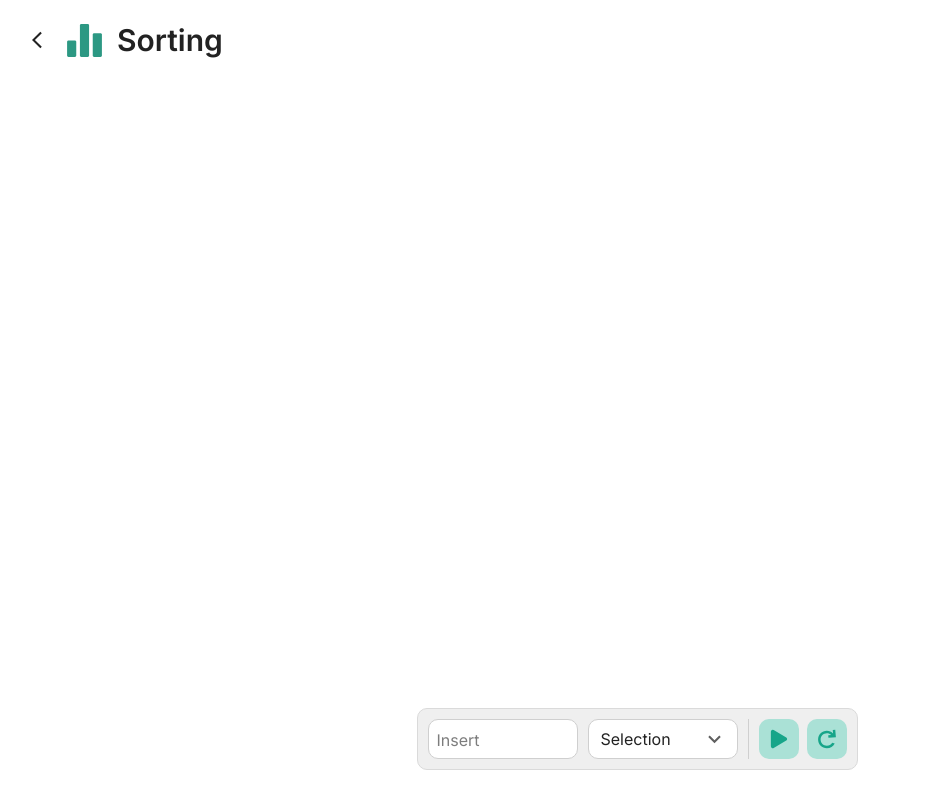
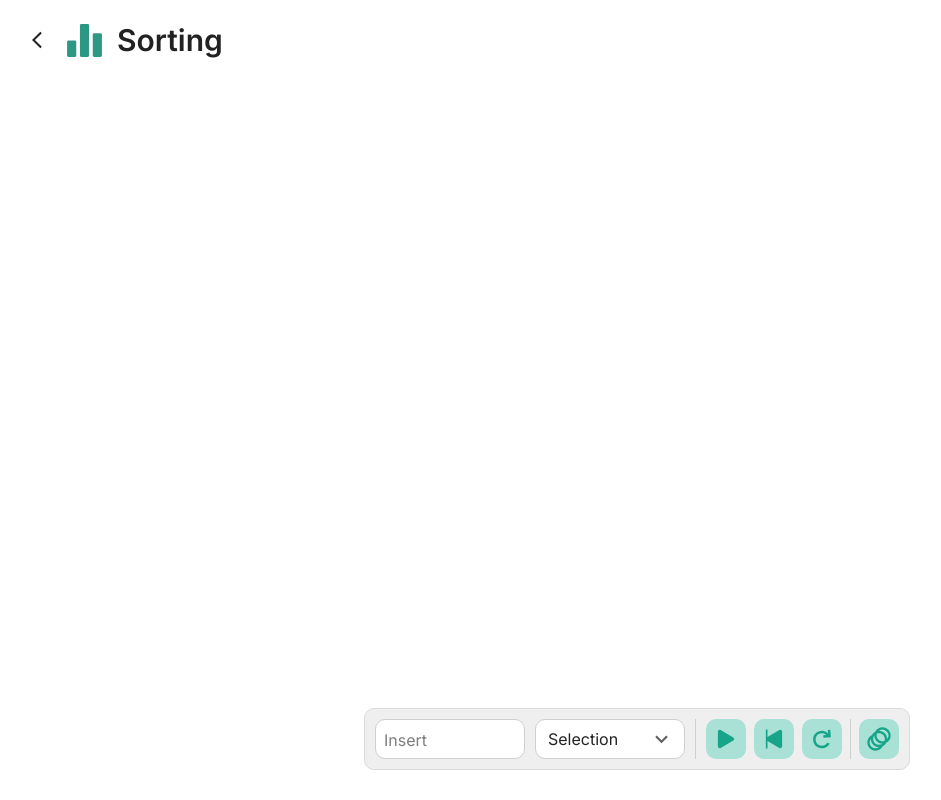
Before and after one commit to ckdhkdwns/algospace, a Next.js app: page /board/sorting in a window 1280 px wide. Shown: the whole page, without its empty margins (3-944 px from the left). Built offline with nearby package versions, Linux system fonts and the light colour scheme.

Commit message:
FEAT: 삽입 정렬 시작
삽입 정렬을 시각화 할 때 bar들이 위아래로도 움직여야 해서 전체 bar들 높이 비율 조절 기능을 추가했습니다.

디폴트 비율은 SVG 높이의 90%이고 heightScale state로 전체 bar의 높이 비율을 조절 가능합니다.

```diff
--- a/components/sorting/board/board.tsx
+++ b/components/sorting/board/board.tsx
@@ -76,8 +76,9 @@ const Svg = styled(motion.svg)`
 
 type SortingBoardProps = {
   sortingValues: SortingValue[];
+  heightScale: number;
 };
-export default function SortingBoard({ sortingValues }: SortingBoardProps) {
+export default function SortingBoard({ sortingValues,heightScale }: SortingBoardProps) {
   const [maxValue, setMaxValue] = useState<number>(1);
   const boardRef = useRef(null);
 
@@ -113,7 +114,7 @@ export default function SortingBoard({ sortingValues }: SortingBoardProps) {
           return (
             <ValueBar
               sortingValue={sortingValue}
-              maxValue={maxValue}
+              height = {((sortingValue.value * 90) / maxValue) * heightScale + "%"}
             ></ValueBar>
           );
         })}
--- a/components/sorting/board/elements/valueBar.tsx
+++ b/components/sorting/board/elements/valueBar.tsx
@@ -1,6 +1,7 @@
 import { SORTING_GAP, SORTING_WIDTH } from "@/interfaces/constants";
 import { SortingValue } from "@/interfaces/types";
 import { motion } from "framer-motion";
+import { useEffect } from "react";
 import styled from "styled-components";
 
 const Wrapper = styled(motion.g)``;
@@ -15,11 +16,14 @@ const Text = styled(motion.text)`
 
 type ValueBarProps = {
   sortingValue: SortingValue;
-  maxValue: number;
+  height: string;
 };
 
-export default function ValueBar({ sortingValue, maxValue }: ValueBarProps) {
+export default function ValueBar({ sortingValue, height }: ValueBarProps) {
   const x = sortingValue.order * (SORTING_WIDTH + SORTING_GAP);
+  useEffect(() => {
+    console.log(height);
+  })
   return (
     <Wrapper transition={{ x: { duration: 0.4 } }} animate={{ x: x }}>
       <Bar
@@ -27,7 +31,7 @@ export default function ValueBar({ sortingValue, maxValue }: ValueBarProps) {
         initial={{ height: 0 }}
         transition={{ height: { duration: 0.4, delay: 0.4 } }}
         animate={{
-          height: (sortingValue.value * 90) / maxValue + "%",
+          height: height,
           fill: sortingValue.sorted
             ? "#17A590"
             : sortingValue.highlighted
--- a/components/sorting/controller/controller.tsx
+++ b/components/sorting/controller/controller.tsx
@@ -4,7 +4,8 @@ import Dropdown from "@/components/public/dropdown";
 import { useState } from "react";
 import useInput from "@/utils/hooks/useInput";
 import { CgRedo } from "react-icons/cg";
-import { IoPlay } from "react-icons/io5";
+import { IoPlay, IoPlaySkipBack } from "react-icons/io5";
+import { MdAnimation } from "react-icons/md";
 
 const Wrapper = styled.div`
   display: flex;
@@ -81,7 +82,7 @@ const SortButton = styled(Button)`
     fill: ${(props) => props.theme.colors.green};
   }
   &:hover {
-    background: ${(props) => props.theme.colors.green};;
+    background: ${(props) => props.theme.colors.green};
     path {
       fill: #efefef;
     }
@@ -109,18 +110,54 @@ const More = styled.div`
 const Divider = styled.div`
   width: 1px;
   height: 100%;
-  background: #CFCFCF;
-`
+  background: #cfcfcf;
+`;
 
+const SkipBackButton = styled(Button)`
+  svg {
+    width: 65%;
+    height: 65%;
+    path {
+      fill: ${(props) => props.theme.colors.green};
+    }
+  }
+  &:hover {
+    background: ${(props) => props.theme.colors.green};
+    path {
+      fill: #efefef;
+    }
+  }
+`;
+
+const AnimationButton = styled(Button)`
+  svg {
+    width: 70%;
+    height: 70%;
+    path {
+      color: ${props => props.theme.colors.green};
+    }
+  }
+  &:hover {
+    background: ${(props) => props.theme.colors.green};
+    path {
+      color: #efefef;
+    }
+  }
+`;
 type SortingControllerProps = {
   addValue: Function;
   reset: Function;
-  testSorting: Function;
+  selectionSorting: Function;
+  insertionSorting: Function;
+  skipBack: Function;
+
 };
 export default function SortingController({
   addValue,
   reset,
-  testSorting,
+  selectionSorting,
+  insertionSorting,
+  skipBack
 }: SortingControllerProps) {
   const [selectedItem, setSelectedItem] = useState("Selection");
   const onInsertPress = useInput(addValue);
@@ -129,7 +166,10 @@ export default function SortingController({
     main: "#17A589",
     sub: "#48C9B01f",
   };
-
+  const onSortClick = () => {
+    if(selectedItem == "Selection") selectionSorting();
+    else if(selectedItem == "Insertion") insertionSorting();
+  }
   return (
     <Wrapper>
       <Form>
@@ -146,13 +186,19 @@ export default function SortingController({
       </Form>
       <Divider />
       <More>
-        <SortButton onClick={() => testSorting()}>
+        <SortButton onClick={onSortClick}>
           <IoPlay />
         </SortButton>
+        <SkipBackButton onClick={() => skipBack()}>
+          <IoPlaySkipBack />
+        </SkipBackButton>
         <ResetButton onClick={() => reset()}>
-
           <CgRedo />
         </ResetButton>
+        <Divider />
+        <AnimationButton>
+          <MdAnimation />
+        </AnimationButton>
       </More>
     </Wrapper>
   );
--- a/interfaces/types.tsx
+++ b/interfaces/types.tsx
@@ -30,4 +30,5 @@ export type SortingValue = {
   order: number;
   sorted: boolean;
   highlighted: boolean;
+  upper: boolean;
 }
--- a/pages/board/binary-search-tree.tsx
+++ b/pages/board/binary-search-tree.tsx
@@ -6,7 +6,7 @@ import BSTBoard from "@/components/bst/board/board";
 
 import ExportModal from "@/components/bst/exportModal/exportModal";
 import useBSTGaps from "@/utils/bst/useBSTGaps";
-import useBST from "@/utils/bst/useBSTNodes";
+import useBST from "@/utils/bst/useBST";
 import useInput from "@/utils/hooks/useInput";
 import useInsertNodeAnimation from "@/utils/hooks/useInsertNodeAnimation";
 import BSTHeader from "@/components/bst/header/header";
--- a/pages/board/sorting.tsx
+++ b/pages/board/sorting.tsx
@@ -2,6 +2,7 @@ import SortingBoard from "@/components/sorting/board/board";
 import SortingController from "@/components/sorting/controller/controller";
 import { SORTING_GAP, SORTING_WIDTH } from "@/interfaces/constants";
 import { SortingValue } from "@/interfaces/types";
+import useSorting from "@/utils/sorting/useSorting";
 import { motion } from "framer-motion";
 import { useEffect, useState } from "react";
 import styled from "styled-components";
@@ -26,42 +27,16 @@ const Main = styled.div`
 `;
 
 export default function Sorting() {
-  const [sortingValues, setSortingValues] = useState<SortingValue[]>([]);
+  const {
+    sortingValues,
+    addValue,
+    reset,
+    skipBack,
+    selectionSorting,
+    insertionSorting,
+    heightScale
+  } = useSorting();
 
-  const reset = () => {
-    setSortingValues([]);
-  };
-
-  const selectionSorting = () => {
-    for (let i = 0; i < sortingValues.length; i++) {
-      setTimeout(() => {
-        let minValue = Infinity;
-        let minValueIndex = 0;
-        sortingValues.map((sortingValue, index) => {
-          if (!sortingValue.sorted && sortingValue.value < minValue) {
-            minValue = sortingValue.value;
-            minValueIndex = index;
-          }
-        });
-        const copiedSortingValues = [...sortingValues];
-
-        copiedSortingValues[minValueIndex].highlighted = true;
-        setSortingValues((values) => (values = [...copiedSortingValues]));
-
-        setTimeout(() => {
-          copiedSortingValues.map((value) => {
-            if (value.order == i)
-              value.order = copiedSortingValues[minValueIndex].order;
-          });
-          copiedSortingValues[minValueIndex].order = i;
-          copiedSortingValues[minValueIndex].sorted = true;
-          setSortingValues((values) => (values = [...copiedSortingValues]));
-        }, 1000);
-      }, i * 2000); //어캐했노
-    }
-  };
-
-  useEffect(() => {}, [sortingValues]);
   return (
     <Wrapper
       initial={{ opacity: 0 }}
@@ -69,21 +44,15 @@ export default function Sorting() {
       transition={{ duration: 0.3 }}
     >
       <Main>
-        <SortingBoard sortingValues={sortingValues}></SortingBoard>
+        <SortingBoard
+          sortingValues={sortingValues}
+          heightScale={heightScale}></SortingBoard>
         <SortingController
-          addValue={(n: number) =>
-            setSortingValues([
-              ...sortingValues,
-              {
-                value: n,
-                order: sortingValues.length,
-                sorted: false,
-                highlighted: false,
-              },
-            ])
-          }
+          addValue={addValue}
+          skipBack={skipBack}
           reset={reset}
-          testSorting={selectionSorting}
+          selectionSorting={selectionSorting}
+          insertionSorting={insertionSorting}
         ></SortingController>
       </Main>
     </Wrapper>
--- a/utils/bst/useBSTNodes.tsx
+++ b/utils/bst/useBST.tsx
@@ -215,7 +215,6 @@ const useBST = (boardRef: RefObject<HTMLDivElement>): BSTProps => {
     }
     // case 4: node to be removed doesn't have any children
     else {
-      console.log("Case 4");
       if (isLeftNode) copiedNodes[parentIndex].leftNode = null;
       else copiedNodes[parentIndex].rightNode = null;
     }
--- /dev/null
+++ b/utils/sorting/useSorting.tsx
@@ -0,0 +1,89 @@
+import { SortingValue } from "@/interfaces/types";
+import { useState } from "react";
+
+type SortingProps = {
+  sortingValues: SortingValue[];
+  addValue: Function;
+  reset: Function;
+  skipBack: Function;
+  selectionSorting: Function;
+  insertionSorting: Function;
+  heightScale: number;
+};
+
+export default function useSorting(): SortingProps {
+  const [sortingValues, setSortingValues] = useState<SortingValue[]>([]);
+  const [savedSortingValues, setSavedSortingValues] = useState<SortingValue[]>(
+    []
+  );
+  const [heightScale, setHeightScale] = useState(1);
+
+  const reset = () => {
+    setSavedSortingValues([]);
+    setSortingValues([]);
+  };
+
+  const skipBack = () => {
+    console.log(savedSortingValues);
+    setSortingValues(savedSortingValues);
+  };
+
+  const selectionSorting = () => {
+    setHeightScale(1);
+    for (let i = 0; i < sortingValues.length; i++) {
+      setTimeout(() => {
+        let minValue = Infinity;
+        let minValueIndex = 0;
+        sortingValues.map((sortingValue, index) => {
+          if (!sortingValue.sorted && sortingValue.value < minValue) {
+            minValue = sortingValue.value;
+            minValueIndex = index;
+          }
+        });
+        const copiedSortingValues = [...sortingValues];
+
+        copiedSortingValues[minValueIndex].highlighted = true;
+        setSortingValues((values) => (values = [...copiedSortingValues]));
+
+        setTimeout(() => {
+          copiedSortingValues.map((value) => {
+            if (value.order == i)
+              value.order = copiedSortingValues[minValueIndex].order;
+          });
+          copiedSortingValues[minValueIndex].order = i;
+          copiedSortingValues[minValueIndex].sorted = true;
+          setSortingValues((values) => (values = [...copiedSortingValues]));
+        }, 1000);
+      }, i * 2000); //어캐했노
+    }
+  };
+
+  const insertionSorting = () => {
+    setHeightScale(0.5);
+  }
+
+  const addValue = (n: number) => {
+    setSavedSortingValues([
+      ...savedSortingValues,
+      {
+        value: n,
+        order: sortingValues.length,
+        sorted: false,
+        highlighted: false,
+        upper: false
+      },
+    ]);
+    setSortingValues([
+      ...sortingValues,
+      {
+        value: n,
+        order: sortingValues.length,
+        sorted: false,
+        highlighted: false,
+        upper: false
+      },
+    ]);
+  };
+
+  return { sortingValues, addValue, reset, skipBack, selectionSorting, insertionSorting, heightScale };
+}
```
